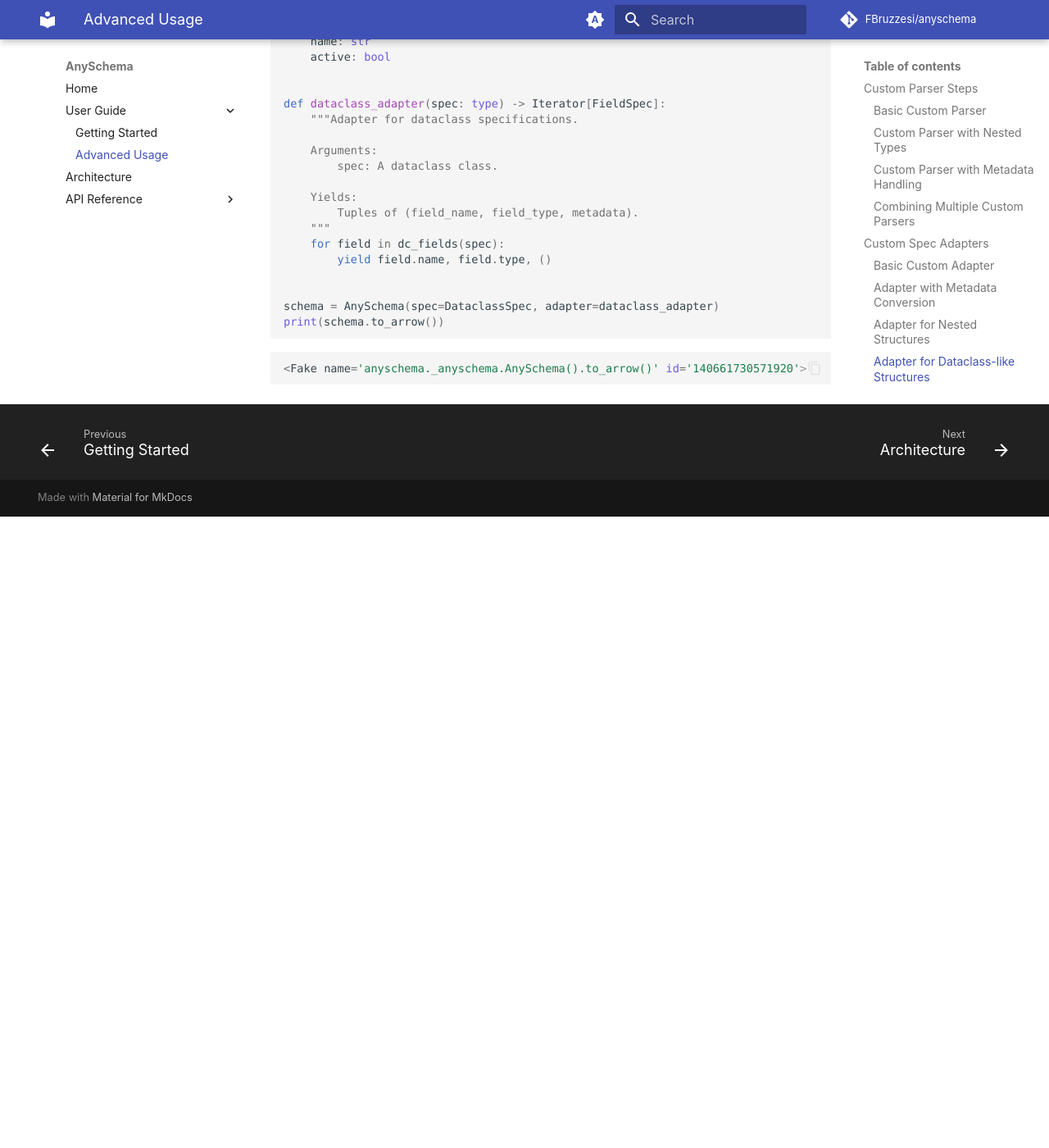
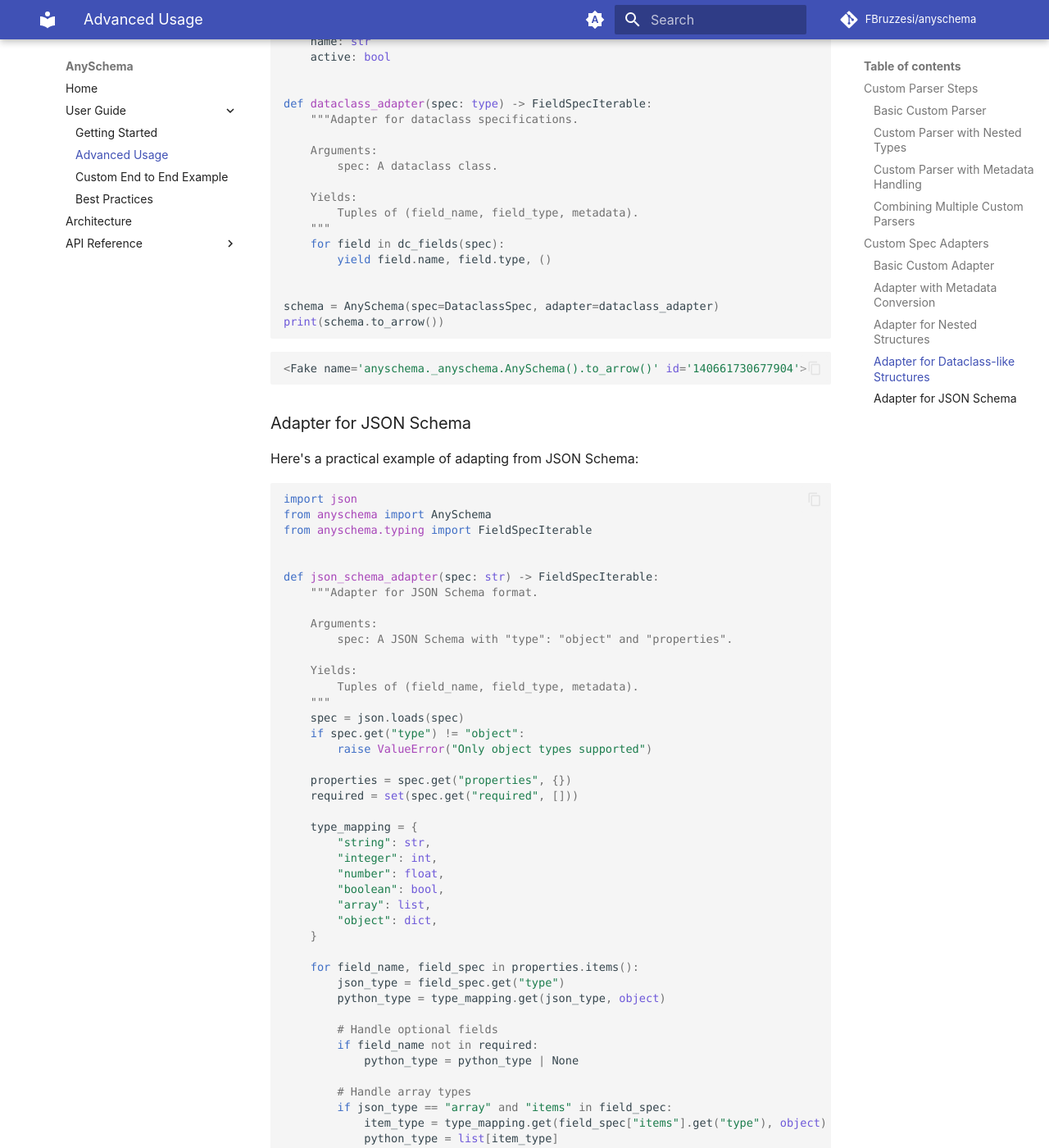
Before and after one commit to FBruzzesi/anyschema, an MkDocs documentation site: the page built from docs/user-guide/advanced.md, in a window 1280 px wide and 1400 px high, scrolled down 7313 px. Shown: the whole window at 82% size. Built offline with MkDocs 1.6.1 and Material for MkDocs 9.7.7, drawn with Linux system fonts in a browser that asks for light colours; comment, search, counter and statistics services are not loaded; before the commit the page ends 7943 px from its top, so only the background shows below that; some of the changed text lies outside the part shown.

Commit message:
docs: Add best practices and end to end sections

````diff
--- a/docs/user-guide/advanced.md
+++ b/docs/user-guide/advanced.md
@@ -213,9 +213,9 @@
 Here's a simple adapter for a custom schema format:
 
 ```python exec="true" source="above" result="python" session="custom-adapter"
-from typing import Iterator, TypedDict
+from typing import TypedDict
 from anyschema import AnySchema
-from anyschema.typing import FieldSpec
+from anyschema.typing import FieldSpecIterable
 
 
 class CustomFieldSpec(TypedDict):
@@ -232,7 +232,7 @@
         self.fields = fields
 
 
-def simple_schema_adapter(spec: SimpleSchema) -> Iterator[FieldSpec]:
+def simple_schema_adapter(spec: SimpleSchema) -> FieldSpecIterable:
     """Adapter for SimpleSchema format.
 
     Arguments:
@@ -261,9 +261,9 @@
 This example shows how to convert schema metadata to anyschema metadata:
 
 ```python exec="true" source="above" result="python" session="custom-adapter"
-from typing import Iterator, Annotated
+from typing import Annotated
 from anyschema import AnySchema
-from anyschema.typing import FieldSpec
+from anyschema.typing import FieldSpecIterable
 
 
 class FieldWithConstraints:
@@ -289,7 +289,7 @@
         self.fields = fields
 
 
-def constrained_adapter(spec: SchemaWithConstraints) -> Iterator[FieldSpec]:
+def constrained_adapter(spec: SchemaWithConstraints) -> FieldSpecIterable:
     """Adapter that converts constraints to metadata.
 
     Arguments:
@@ -329,9 +329,9 @@
 Handle nested schemas with a recursive adapter by dynamically creating TypedDict classes:
 
 ```python exec="true" source="above" result="python" session="custom-adapter"
-from typing import Iterator, Any, TypedDict
+from typing import Any, TypedDict
 from anyschema import AnySchema
-from anyschema.typing import FieldSpec
+from anyschema.typing import FieldSpecIterable
 
 
 class NestedSchema:
@@ -341,7 +341,7 @@
         self.fields = fields
 
 
-def nested_adapter(spec: NestedSchema) -> Iterator[FieldSpec]:
+def nested_adapter(spec: NestedSchema) -> FieldSpecIterable:
     """Adapter for nested schema structures.
 
     For nested schemas, we dynamically create a TypedDict so the parser
@@ -389,9 +389,9 @@
 Convert from dataclass-like structures:
 
 ```python exec="true" source="above" result="python" session="custom-adapter"
-from typing import Iterator
 from dataclasses import dataclass, fields as dc_fields
 from anyschema import AnySchema
+from anyschema.typing import FieldSpecIterable
 
 
 @dataclass
@@ -403,7 +403,7 @@
     active: bool
 
 
-def dataclass_adapter(spec: type) -> Iterator[FieldSpec]:
+def dataclass_adapter(spec: type) -> FieldSpecIterable:
     """Adapter for dataclass specifications.
 
     Arguments:
@@ -419,3 +419,71 @@
 schema = AnySchema(spec=DataclassSpec, adapter=dataclass_adapter)
 print(schema.to_arrow())
 ```
+
+### Adapter for JSON Schema
+
+Here's a practical example of adapting from JSON Schema:
+
+```python exec="true" source="above" result="python" session="custom-adapter"
+import json
+from anyschema import AnySchema
+from anyschema.typing import FieldSpecIterable
+
+
+def json_schema_adapter(spec: str) -> FieldSpecIterable:
+    """Adapter for JSON Schema format.
+
+    Arguments:
+        spec: A JSON Schema with "type": "object" and "properties".
+
+    Yields:
+        Tuples of (field_name, field_type, metadata).
+    """
+    spec = json.loads(spec)
+    if spec.get("type") != "object":
+        raise ValueError("Only object types supported")
+
+    properties = spec.get("properties", {})
+    required = set(spec.get("required", []))
+
+    type_mapping = {
+        "string": str,
+        "integer": int,
+        "number": float,
+        "boolean": bool,
+        "array": list,
+        "object": dict,
+    }
+
+    for field_name, field_spec in properties.items():
+        json_type = field_spec.get("type")
+        python_type = type_mapping.get(json_type, object)
+
+        # Handle optional fields
+        if field_name not in required:
+            python_type = python_type | None
+
+        # Handle array types
+        if json_type == "array" and "items" in field_spec:
+            item_type = type_mapping.get(field_spec["items"].get("type"), object)
+            python_type = list[item_type]
+
+        yield field_name, python_type, ()
+
+
+json_schema = json.dumps(
+    {
+        "type": "object",
+        "properties": {
+            "id": {"type": "integer"},
+            "name": {"type": "string"},
+            "tags": {"type": "array", "items": {"type": "string"}},
+            "email": {"type": "string"},
+        },
+        "required": ["id", "name"],
+    }
+)
+
+schema = AnySchema(spec=json_schema, adapter=json_schema_adapter)
+print(schema.to_arrow())
+```
--- a/mkdocs.yaml
+++ b/mkdocs.yaml
@@ -11,6 +11,8 @@
   - User Guide:
     - Getting Started: user-guide/getting-started.md
     - Advanced Usage: user-guide/advanced.md
+    - Custom End to End Example: user-guide/custom-end-to-end-example.md
+    - Best Practices: user-guide/best-practices.md
   - Architecture: architecture.md
   - API Reference:
     - Home: api-reference/index.md
@@ -51,7 +53,6 @@
       toggle:
         icon: material/brightness-4
         name: Switch to system preference
-
 
 plugins:
 - autorefs
--- a/pyproject.toml
+++ b/pyproject.toml
@@ -127,7 +127,7 @@
 [tool.rumdl]
 line-length = 120
 flavor = "mkdocs"
-include = ["docs/", "README.md"]
+include = ["docs/**", "README.md"]
 disable = [
   "MD052",  # Fix broken reference links and images  # NOTE: false positive in code blocks e.g. `pip install anyschema[pydantic]` as well as github alerts e.g. [!CAUTION].
 ]
````
Also changed, not shown: docs/user-guide/best-practices.md (added, +208 -0 lines), docs/user-guide/custom-end-to-end-example.md (added, +116 -0 lines), 2 other files.
